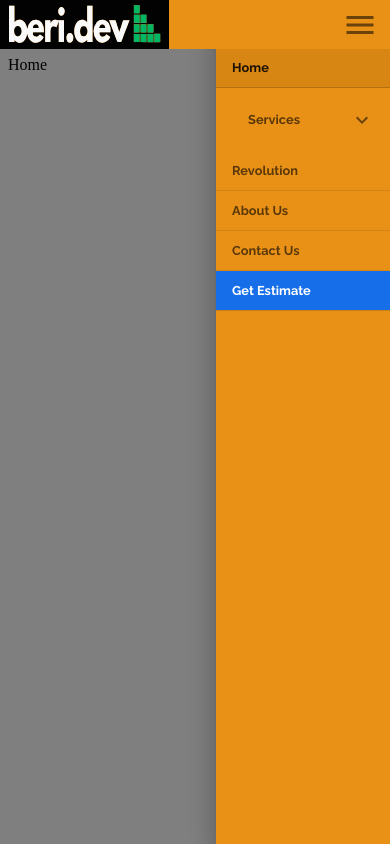
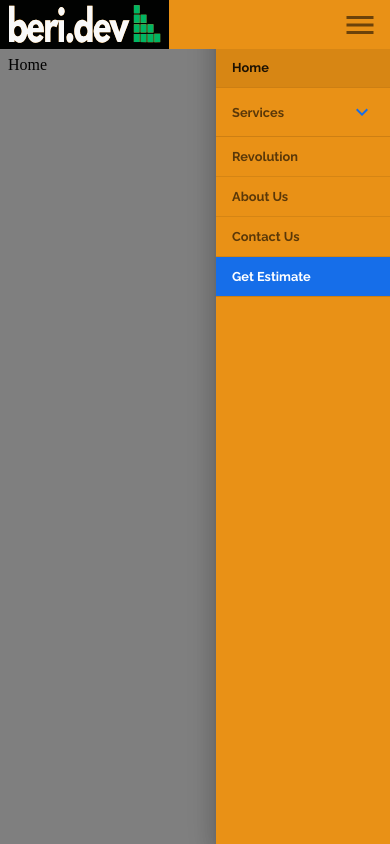
Before and after one commit to HAZberi/tech-company-website, a React (Create React App) app: page / in a window 390 px wide. Both pictures are taken after a click on the button 360 px from the left and 24 px from the top of the page. Built offline with nearby package versions, Linux system fonts and the light colour scheme.

Commit message:
responsive header styling final

```diff
--- a/src/components/ui/Header.js
+++ b/src/components/ui/Header.js
@@ -21,10 +21,10 @@ import IconButton from "@material-ui/core/IconButton";
 import List from "@material-ui/core/List";
 import ListItem from "@material-ui/core/ListItem";
 import ListItemText from "@material-ui/core/ListItemText";
-import Accordion from '@material-ui/core/Accordion';
-import AccordionSummary from '@material-ui/core/AccordionSummary';
-import AccordionDetails from '@material-ui/core/AccordionDetails';
-import ExpandMore from '@material-ui/icons/ExpandMore';
+import Accordion from "@material-ui/core/Accordion";
+import AccordionSummary from "@material-ui/core/AccordionSummary";
+import AccordionDetails from "@material-ui/core/AccordionDetails";
+import ExpandMore from "@material-ui/icons/ExpandMore";
 
 import logo from "../../assets/logo.svg";
 
@@ -114,14 +114,14 @@ const useStyles = makeStyles((theme) => ({
     backgroundColor: theme.palette.common.blue,
     color: "white",
     "&:hover": {
-      backgroundColor: theme.palette.common.hoverBlue,
+      backgroundColor: theme.palette.secondary.dark,
     },
   },
   drawerItemEstimateSelected: {
-    backgroundColor: theme.palette.common.hoverBlue,
+    backgroundColor: theme.palette.secondary.dark,
     opacity: 1,
     "&:hover": {
-      backgroundColor: theme.palette.common.hoverBlue,
+      backgroundColor: theme.palette.secondary.dark,
     },
   },
   appbar: {
@@ -129,13 +129,32 @@ const useStyles = makeStyles((theme) => ({
   },
   accordian: {
     backgroundColor: theme.palette.common.orange,
-    '&.Mui-expanded': {
+    "&.Mui-expanded": {
       margin: 0,
-    }
+      borderBottom: 0,
+    },
+    borderBottom: "1px solid rgba(0, 0, 0, 0.12)",
+    "&::before": {
+      backgroundColor: "rgba(0, 0, 0, 0)",
+    },
   },
   accordianMenuDetail: {
     padding: 0,
-  }
+    backgroundColor: theme.palette.primary.light,
+  },
+  accordianSerivcesLink: {
+    color: "inherit",
+    textDecoration: "none",
+  },
+  accordianSummary: {
+    backgroundColor: theme.palette.common.orange,
+    "&:hover": {
+      backgroundColor: "rgba(0, 0, 0, 0.08)",
+    },
+  },
+  accordianSummarySelected: {
+    backgroundColor: "rgba(0, 0, 0, 0.08)",
+  },
 }));
 
 const ElevationScroll = (props) => {
@@ -245,32 +264,55 @@ const Header = (props) => {
       >
         <div className={classes.toolbarMargin} />
         <List disablePadding>
-          {routes.map((route) => route.label === 'Services' ? (
-            <Accordion classes={{root: classes.accordian}} elevation={0} key={route.activeTabIndex} expanded={openDrawerMenu} onChange={()=>{setOpenDrawerMenu(!openDrawerMenu)}}>
+          {routes.map((route) =>
+            route.label === "Services" ? (
+              <Accordion
+                classes={{ root: classes.accordian }}
+                elevation={0}
+                key={route.activeTabIndex}
+                expanded={openDrawerMenu}
+                onChange={() => {
+                  setOpenDrawerMenu(!openDrawerMenu);
+                }}
+              >
                 <AccordionSummary
-                expandIcon={<ExpandMore />}
+                  expandIcon={<ExpandMore color="secondary" />}
                   aria-label="Expand"
                   aria-controls="services-list-expand"
                   id="list-of-services"
+                  className={
+                    value === 1
+                      ? classes.accordianSummarySelected
+                      : classes.accordianSummary
+                  }
                 >
-                <ListItem
-                  className={classes.drawerItem}
-                  disableRipple
-                  button
-                  onClick={() => {
+                  <ListItemText
+                    disableTypography
+                    classes={{ root: classes.drawerItem }}
+                    className={
+                      route.activeTabIndex === value
+                        ? classes.drawerItemSelected
+                        : classes.drawerItem
+                    }
+                    onClick={(e) => {
+                      e.stopPropagation();
                       setOpenDrawer(false);
+                      setOpenDrawerMenu(false);
+                      setSelected(null);
                       setValue(route.activeTabIndex);
                     }}
-                  component={Link}
+                  >
+                    <Link
                       to={route.link}
-                  selected={value === route.activeTabIndex}
+                      className={classes.accordianSerivcesLink}
                     >
-                  <ListItemText disableTypography>Services</ListItemText>
-                </ListItem>
+                      {route.label}
+                    </Link>
+                  </ListItemText>
                 </AccordionSummary>
                 <AccordionDetails className={classes.accordianMenuDetail}>
                   <List disablePadding>
-                  {menuOptions.map((route)=>(
+                    {menuOptions.map((route) => (
                       <ListItem
                         key={route.activeMenuIndex}
                         classes={{
@@ -281,20 +323,26 @@ const Header = (props) => {
                         button
                         onClick={() => {
                           setOpenDrawer(false);
+                          setOpenDrawerMenu(false);
                           setSelected(route.activeMenuIndex);
                           setValue(route.activeTabIndex);
                         }}
                         component={Link}
                         to={route.link}
-                    selected={selected === route.activeMenuIndex && value === route.activeTabIndex}
+                        selected={
+                          selected === route.activeMenuIndex &&
+                          value === route.activeTabIndex
+                        }
                       >
-                      <ListItemText disableTypography>{route.name}</ListItemText>
+                        <ListItemText disableTypography>
+                          {route.name}
+                        </ListItemText>
                       </ListItem>
                     ))}
                   </List>
                 </AccordionDetails>
               </Accordion>
-          ): (
+            ) : (
               <ListItem
                 key={route.activeTabIndex}
                 classes={{
@@ -306,6 +354,8 @@ const Header = (props) => {
                 onClick={() => {
                   setOpenDrawer(false);
                   setValue(route.activeTabIndex);
+                  setOpenDrawerMenu(false);
+                  setSelected(null);
                 }}
                 component={Link}
                 to={route.link}
@@ -313,11 +363,12 @@ const Header = (props) => {
               >
                 <ListItemText disableTypography>{route.label}</ListItemText>
               </ListItem>
-          ))}
+            )
+          )}
           <ListItem
             classes={{ root: classes.drawerItemEstimate }}
             className={
-              value === 5
+              value === routes.length
                 ? classes.drawerItemEstimateSelected
                 : classes.drawerItemEstimate
             }
@@ -325,7 +376,9 @@ const Header = (props) => {
             button
             onClick={() => {
               setOpenDrawer(false);
-              setValue(5);
+              setOpenDrawerMenu(false);
+              setSelected(null);
+              setValue(routes.length);
             }}
             component={Link}
             to="/estimate"
@@ -336,7 +389,10 @@ const Header = (props) => {
         </List>
       </SwipeableDrawer>
       <IconButton
-        onClick={() => setOpenDrawer(!openDrawer)}
+        onClick={() => {
+          setOpenDrawer(!openDrawer);
+          setOpenDrawerMenu(false);
+        }}
         className={classes.drawerIconContainer}
         disableRipple
       >
@@ -349,7 +405,7 @@ const Header = (props) => {
     <React.Fragment>
       <Tabs
         className={classes.tabContainer}
-        value={value <= 4 ? value : false}
+        value={value <= routes.length - 1 ? value : false}
         onChange={handleChange}
         indicatorColor="primary"
       >
```
Also changed, not shown: 1 other file (tests, documents, lock files or other folders). Lines whose indentation alone changed are shown as unchanged.
